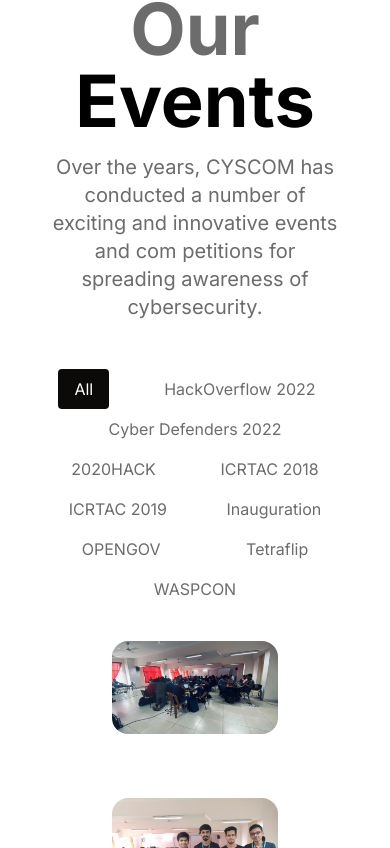
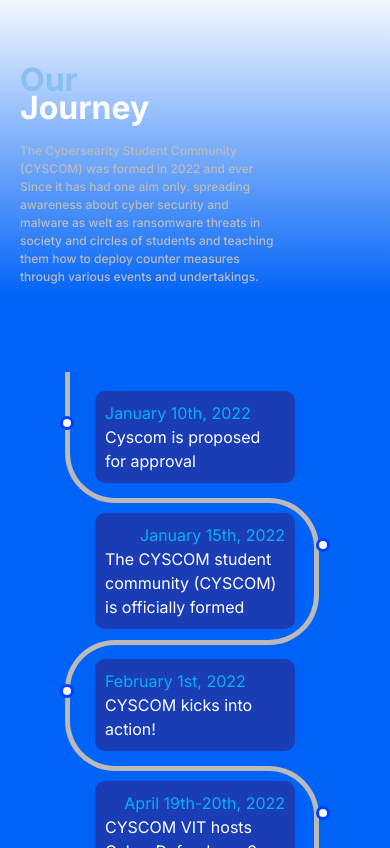
Before and after one commit to cyscomvit/cyscom-website, a React (Vite) app: page / in a window 390 px wide. Shown: the part 896-1744 px from the top of the page. Built offline with nearby package versions, Linux system fonts and the light colour scheme; the HTML template or start-up script is replaced by a standard one.

Commit message:
Fixed #15

```diff
--- a/src/App.jsx
+++ b/src/App.jsx
@@ -4,6 +4,7 @@ import LandingPage from './Pages/LandingPage'
 import Navbar from './Components/Navbar.jsx'
 import Content from './Components/Content.jsx'
 import { HelmetProvider } from 'react-helmet-async'
+import Journey from './Components/Journey.jsx'
 
 function App() {
   return (
@@ -11,6 +12,7 @@ function App() {
       <HelmetProvider>
         <Navbar />
         <Content />
+        <Journey />
         <LandingPage />
       </HelmetProvider>
     </>
--- a/src/Components/Content.css
+++ b/src/Components/Content.css
@@ -2,9 +2,9 @@
   max-width: 1250px;
   width: 90%;
   margin: 75px auto 0;
-  height: 100%;
+  height: 15%;
   display: flex;
-  padding: 0 0 250px;
+  padding: 0 0 0px;
 }
 a {
   text-decoration: none;
--- /dev/null
+++ b/src/Components/Journey.css
@@ -0,0 +1,346 @@
+:root {
+  --primary-color: #ffffff;
+  --background-color: #ffffff;
+  --font: sans-serif;
+}
+
+* {
+  margin: 0;
+  padding: 0;
+}
+
+body {
+  background: var(--background-color);
+  font-family: var(--font);
+  /* display: flex; */
+  /* justify-content:end; */
+}
+
+.grad {
+  background-color: rgb(137, 191, 241);
+  background-clip: text;
+  -webkit-background-clip: text;
+  -webkit-text-fill-color: transparent;
+  position: relative;
+  top: 20px;
+}
+.ever {
+  margin-left: 100px;
+  font-size: 70px;
+  font-weight: 700;
+  color: white;
+}
+.ever p {
+  font-size: 15px;
+  max-width: 600px;
+  color: rgb(188, 187, 187);
+  padding-top: 10px;
+  font-weight: 500;
+}
+
+.hy {
+  display: flex;
+  flex-direction: row;
+  align-items: center;
+  background: linear-gradient(to bottom, #ffffff 2%, #0063f7 27.76%);
+  margin-bottom: 40px;
+}
+.timeline {
+  /* background: var(--primary-color); */
+  margin: 0px 0px;
+  margin: 150px 0px;
+  margin-left: 150px;
+  /* border-radius: 200px; */
+  /* background: linear-gradient(to bottom, #a0c1f2 0%, #0063f7 13.76%); */
+}
+
+.card {
+  position: relative;
+  max-width: 400px;
+  min-width: 400px;
+}
+
+.card:nth-child(odd) {
+  padding: 30px 0 30px 30px;
+}
+.card:nth-child(even) {
+  padding: 30px 30px 30px 0;
+}
+
+.card::before {
+  content: '';
+  position: absolute;
+  width: 51%;
+  border: solid rgb(189, 185, 185);
+}
+
+.card:nth-child(odd)::before {
+  left: 0px;
+  top: -5px;
+  bottom: -5.4px;
+  border-width: 5px 0 5px 5px;
+  border-radius: 50px 0 0 50px;
+}
+
+@media only screen and (max-width: 400px) {
+  .card:nth-child(odd)::before {
+    top: -5px;
+    bottom: -5px;
+  }
+}
+
+.card:nth-child(even)::before {
+  right: 0;
+  top: 0;
+  bottom: 0;
+  border-width: 5px 5px 5px 0;
+  border-radius: 0 50px 50px 0;
+}
+
+.card:first-child::before {
+  border-top: 0;
+  border-top-left-radius: 0;
+}
+
+.card:last-child:nth-child(odd)::before {
+  border-bottom: 0;
+  border-bottom-left-radius: 0;
+}
+
+.card:last-child:nth-child(even)::before {
+  border-bottom: 0;
+  border-bottom-right-radius: 0;
+}
+
+.info {
+  display: flex;
+  flex-direction: column;
+  background: #1a3cb5;
+  color: rgb(255, 255, 255);
+  border-radius: 10px;
+  padding: 10px;
+}
+
+.title {
+  color: rgb(9, 176, 242);
+  position: relative;
+}
+
+.title::before {
+  content: '';
+  position: absolute;
+  width: 14px;
+  height: 14px;
+  background: white;
+  border-radius: 999px;
+  border: 3px solid rgb(0, 64, 255);
+  top: 15px;
+}
+
+.card:nth-child(even) > .info > .title {
+  text-align: right;
+}
+.card:nth-child(odd) > .info > .title::before {
+  left: -45px;
+}
+
+.card:nth-child(even) > .info > .title::before {
+  right: -45px;
+}
+
+@media (max-width: 1255px) {
+  .ever {
+    margin-left: 50px;
+    font-size: 60px;
+  }
+
+  .ever p {
+    max-width: 500px;
+    font-size: 14px;
+  }
+
+  .timeline {
+    margin-left: 100px;
+  }
+}
+@media (max-width: 1055px) {
+  .ever {
+    margin-left: 230px;
+    font-size: 50px;
+  }
+
+  .ever p {
+    max-width: 400px;
+    font-size: 13px;
+  }
+
+  .timeline {
+    margin-left: 230px;
+  }
+
+  .hy {
+    flex-direction: column;
+    align-items: flex-start;
+    padding: 20px;
+  }
+}
+@media (max-width: 660px) {
+  .ever {
+    margin-left: 90px;
+    font-size: 40px;
+    position: relative;
+    top: 60px;
+  }
+
+  .ever p {
+    max-width: 300px;
+    font-size: 12px;
+  }
+
+  .timeline {
+    margin-left: 70px;
+    margin-right: 70px;
+    padding: 0 10px;
+    border-radius: 100px;
+  }
+
+  .card {
+    max-width: 100%;
+    min-width: 100%;
+  }
+
+  .card:nth-child(odd),
+  .card:nth-child(even) {
+    padding: 20px 0;
+  }
+  .card::before {
+    width: 60%;
+  }
+  .card:nth-child(odd)::before {
+    left: -30px;
+    top: -4.5px;
+    bottom: -4.5px;
+  }
+  .card:nth-child(even)::before {
+    left: 213px;
+    top: -0.5px;
+    bottom: -0.5px;
+  }
+}
+/* Screen max-width: 392px */
+@media (max-width: 471px) {
+  .ever {
+    margin-left: 30px;
+    font-size: 30px;
+  }
+
+  .ever p {
+    max-width: 290px;
+    font-size: 11px;
+  }
+
+  .timeline {
+    margin: 10 5px;
+    padding: 0 5px;
+    border-radius: 50px;
+  }
+
+  .card {
+    max-width: 100%;
+    min-width: 100%;
+  }
+
+  .card:nth-child(odd),
+  .card:nth-child(even) {
+    padding: 10px 0;
+  }
+
+  .card:nth-child(even)::before {
+    left: 135px;
+    top: -0.5px;
+    bottom: -0.5px;
+  }
+  .card::before {
+    width: 65%;
+  }
+
+  .hy {
+    flex-direction: column;
+    align-items: flex-start;
+    padding: 10px;
+  }
+}
+
+@media (max-width: 415px) {
+  .ever {
+    margin-left: 5px;
+    font-size: 32px;
+    margin-right: 0px;
+  }
+
+  .ever p {
+    max-width: 260px;
+    margin-right: 0px;
+    font-size: 12px;
+  }
+
+  .timeline {
+    background-color: #0063f7;
+    margin: 10 0px;
+    margin-left: 70px;
+    padding: 0 10px;
+    border-radius: 60px;
+  }
+
+  .card {
+    max-width: 100%;
+    min-width: 100%;
+  }
+
+  .card:nth-child(odd),
+  .card:nth-child(even) {
+    padding: 15px 0;
+  }
+
+  .card:nth-child(even)::before {
+    left: 110px;
+    top: -0.5px;
+    bottom: -0.5px;
+  }
+
+  .hy {
+    flex-direction: column;
+    align-items: flex-start;
+    padding: 15px;
+    max-width: 100%;
+  }
+}
+
+@media only screen and (min-width: 370px) and (max-width: 391px) {
+  .card:nth-child(even)::before {
+    left: 90px;
+    top: -0.5px;
+    bottom: -0.5px;
+  }
+  .card::before {
+    width: 67%;
+  }
+}
+@media only screen and (max-width: 369px) {
+  .card:nth-child(even)::before {
+    left: 85px;
+    top: -0.5px;
+    bottom: -0.5px;
+  }
+  .card::before {
+    width: 68%;
+  }
+}
+
+@media only screen and (min-width: 427px) and (max-width: 440px) {
+  .card:nth-child(even)::before {
+    left: 125px;
+    top: -0.5px;
+    bottom: -0.5px;
+  }
+}
--- /dev/null
+++ b/src/Components/Journey.jsx
@@ -0,0 +1,58 @@
+import React from 'react'
+import './Journey.css'
+
+const Journey = () => {
+  return (
+    <>
+      <div className="hy">
+        <div className="ever">
+          <h1>
+            <span className="grad">Our</span> <br></br>Journey
+          </h1>
+          <p>
+            The Cybersearity Student Community (CYSCOM) was formed in 2022 and
+            ever Since it has had one aim only. spreading awareness about cyber
+            security and malware as welt as ransomware threats in society and
+            circles of students and teaching them how to deploy counter measures
+            through various events and undertakings.
+          </p>
+        </div>
+        <div class="timeline">
+          <div class="outer">
+            <div class="card">
+              <div class="info">
+                <h3 class="title">January 10th, 2022</h3>
+                <p>Cyscom is proposed for approval</p>
+              </div>
+            </div>
+            <div class="card">
+              <div class="info">
+                <h3 class="title">January 15th, 2022</h3>
+                <p>
+                  The CYSCOM student community (CYSCOM) is officially formed
+                </p>
+              </div>
+            </div>
+            <div class="card">
+              <div class="info">
+                <h3 class="title">February 1st, 2022</h3>
+                <p>CYSCOM kicks into action!</p>
+              </div>
+            </div>
+            <div class="card">
+              <div class="info">
+                <h3 class="title">April 19th-20th, 2022</h3>
+                <p>
+                  CYSCOM VIT hosts Cyber Defender, a 2-day technical and fun
+                  event for all Cyber enthusiasts with a workshop and CTF event
+                </p>
+              </div>
+            </div>
+          </div>
+        </div>
+      </div>
+    </>
+  )
+}
+
+export default Journey
```
